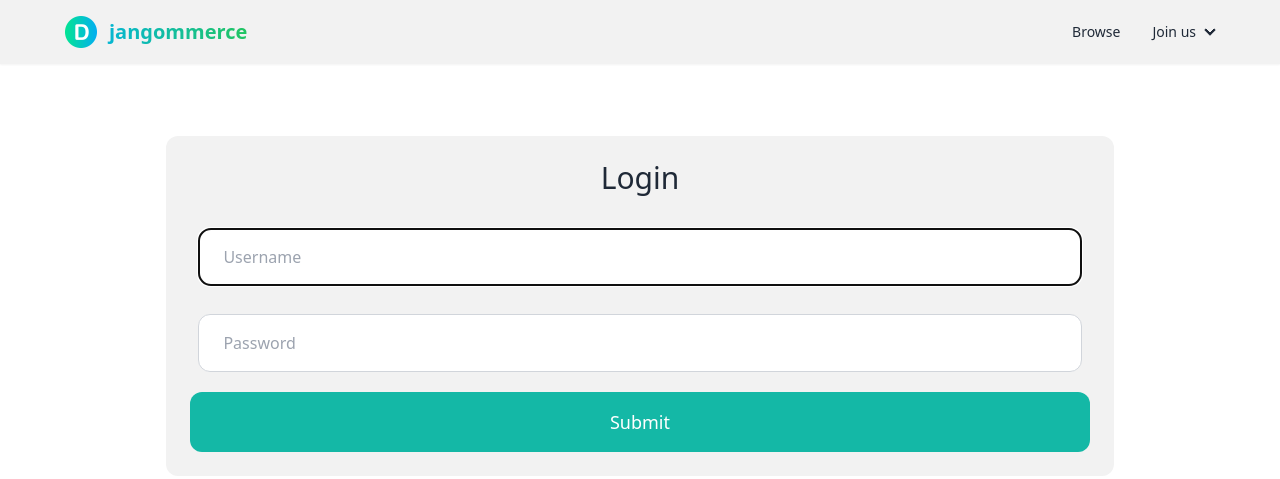
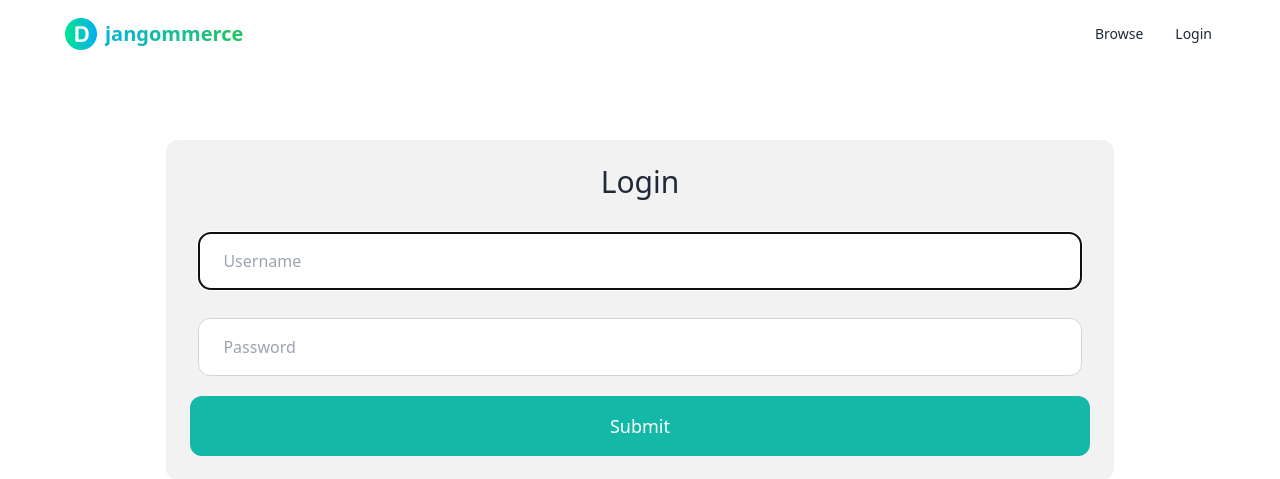
Before and after one commit to doteins/djangommerce, a Django app: a page that uses templates/partials/_header.html in a window 1280 px wide. Shown: the top 479 px of the page. Run offline with Django 4.2, Linux system fonts and the light colour scheme; parts of the project's set-up code (start-up, migrations or seed data) failed here and were passed over; some libraries are stand-ins or nearby versions.

Commit message:
Redesign header

```diff
--- a/templates/partials/_header.html
+++ b/templates/partials/_header.html
@@ -1,77 +1,34 @@
 {% load static %}
 
-<!-- <head>
-  <nav
-    class="sticky top-0 z-10 backdrop-filter backdrop-blur-lg bg-opacity-30 py-5 px-6 flex justify-between items-center border-b border-gray-200">
-    <div class="flex items-center">
-      <a href="/"><img src="{% static 'img/logo.png' %}" alt="Logo" class="h-8 w-8"></a>
-      <a href="/"
-        class="px-1 text-xl font-bold bg-gradient-to-r from-cyan-500 to-green-500 bg-clip-text text-transparent hover:text-teal-700">jangommerce</a>
-    </div>
-    <div class="space-x-6">
-      {% if request.user.is_authenticated %}
-      <a href="{% url 'item:new' %}" class="text-lg font-semibold hover:text-gray-500">New item</a>
-      {% endif %}
-      <a href="{% url 'item:items' %}" class="text-lg font-semibold hover:text-gray-500">Browse</a>
-
-      {% if request.user.is_authenticated %}
-      <a href="#"
-        class="px-6 py-3 text-lg font-semibold bg-gradient-to-r from-cyan-500 to-green-500 text-white rounded-xl hover:bg-teal-700">Inbox</a>
-      <a href="{% url 'core:user_items' %}"
-        class="px-6 py-3 text-lg font-semibold bg-gray-500 text-white rounded-xl hover:bg-gray-700">My items</a>
-      <a href="{% url 'core:logout' %}"
-        class="px-6 py-3 text-lg font-semibold bg-gray-500 text-white rounded-xl hover:bg-gray-700">Log out</a>
-      {% else %}
-      <a href="{% url 'core:signup' %}"
-        class="px-6 py-3 text-lg font-semibold bg-gradient-to-r from-cyan-500 to-green-500 text-white rounded-xl hover:bg-teal-700">Sign
-        up</a>
-      <a href="{% url 'core:login' %}"
-        class="px-6 py-3 text-lg font-semibold bg-gray-500 text-white rounded-xl hover:bg-gray-700">Log in</a>
-      {% endif %}
-    </div>
-
-  </nav>
-</head> -->
-
 <head>
-  <div class="sticky top-0 z-30 flex h-16 w-full justify-center bg-opacity-90 backdrop-blur transition-all duration-100
-  bg-base-200 text-base-content shadow-sm">
-    <nav class="navbar w-full px-12">
+  <nav class="sticky top-0 z-30 navbar w-full px-12 bg-base-100">
     <div class="flex-1">
       <a href="/" class="btn btn-ghost normal-case text-xl">
-          <img src="{% static 'img/logo.png' %}" alt="Logo" class="px-0 mx-0 h-8 w-8">
-          <h1 class="px-1 text-xl font-bold bg-gradient-to-r from-cyan-500 to-green-500 bg-clip-text text-transparent hover:text-teal-700">jangommerce</h1>
+        <img src="{% static 'img/logo.png' %}" alt="Djangommerce logo" class="px-0 mx-0 h-8 w-8">
+        <h1 class="text-xl font-bold bg-gradient-to-r from-cyan-500 to-green-500 bg-clip-text text-transparent">jangommerce</h1>
       </a>
     </div>
     <div class="flex-none">
       <ul class="menu menu-horizontal px-1">
         {% if request.user.is_authenticated %}
         <li><a href="{% url 'item:new' %}">New item</a></li>
-          {% endif %}
         <li><a href="{% url 'item:items' %}" >Browse</a></li>
         <li>
           <details>
             <summary>
-                {% if request.user.is_authenticated %}
-                Dashboard
-                {% else %}
-                Join us
-                {% endif %}
+              {{ request.user.username | title }}
             </summary>
             <ul class="p-2">
-                {% if request.user.is_authenticated %}
-                <li><a href="#">Inbox</a></li>
+              <li><a href="{% url 'chat:inbox' %}">Inbox</a></li>
               <li><a href="{% url 'core:user_items' %}">My items</a></li>
               <li><a href="{% url 'core:logout' %}">Logout</a></li>
-                {% else %}
-                <li><a href="{% url 'core:login' %}">Login</a></li>
-                <li><a href="{% url 'core:signup' %}">Sign up</a></li>
-                {% endif %}
             </ul>
           </details>
-          </li>
+        {% else %}
+        <li><a href="{% url 'item:items' %}" >Browse</a></li>
+        <li><a href="{% url 'core:login' %}">Login</a></li>
+        {% endif %}
       </ul>
     </div>
   </nav>
-  </div>
 </head>
```
Lines whose indentation alone changed are shown as unchanged.
